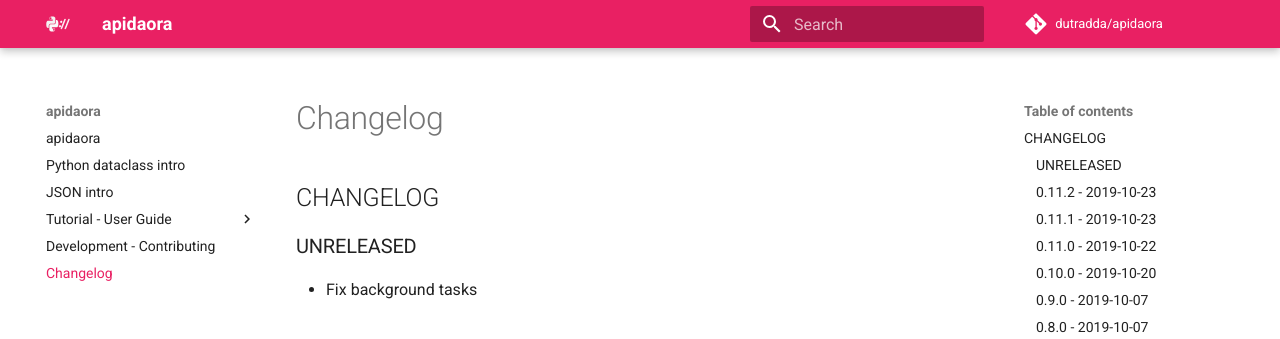
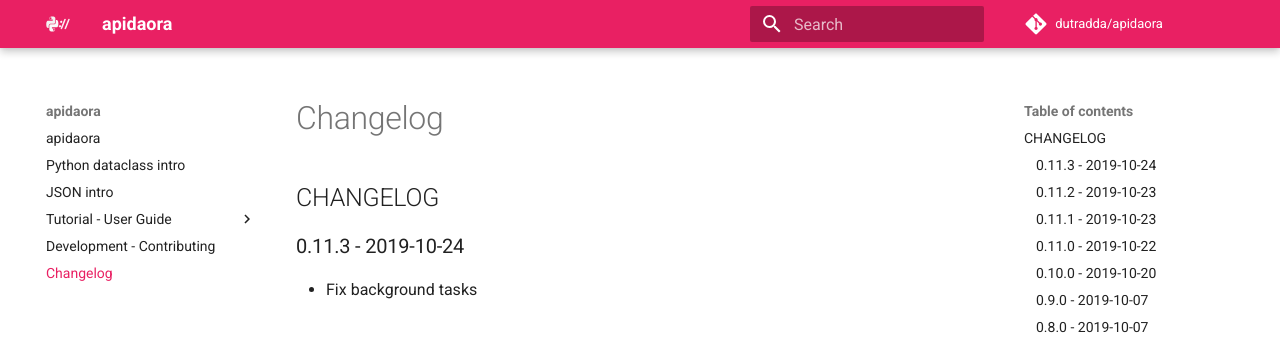
Before and after one commit to dutradda/apidaora, an MkDocs documentation site: the page built from docs/changelog.md, in a window 1280 px wide and 900 px high. Shown: the top 339 px of the window. Built offline with MkDocs 1.6.1 and Material for MkDocs 9.7.7, drawn with Linux system fonts in a browser that asks for light colours; comment, search, counter and statistics services are not loaded.

Commit message:
Update CHANGELOG

```diff
--- a/docs/changelog.md
+++ b/docs/changelog.md
@@ -1,6 +1,6 @@
 ## CHANGELOG
 
-### UNRELEASED
+### 0.11.3 - 2019-10-24
 
  - Fix background tasks
 
```
Also changed, not shown: CHANGELOG.md (+1 -1 lines).
